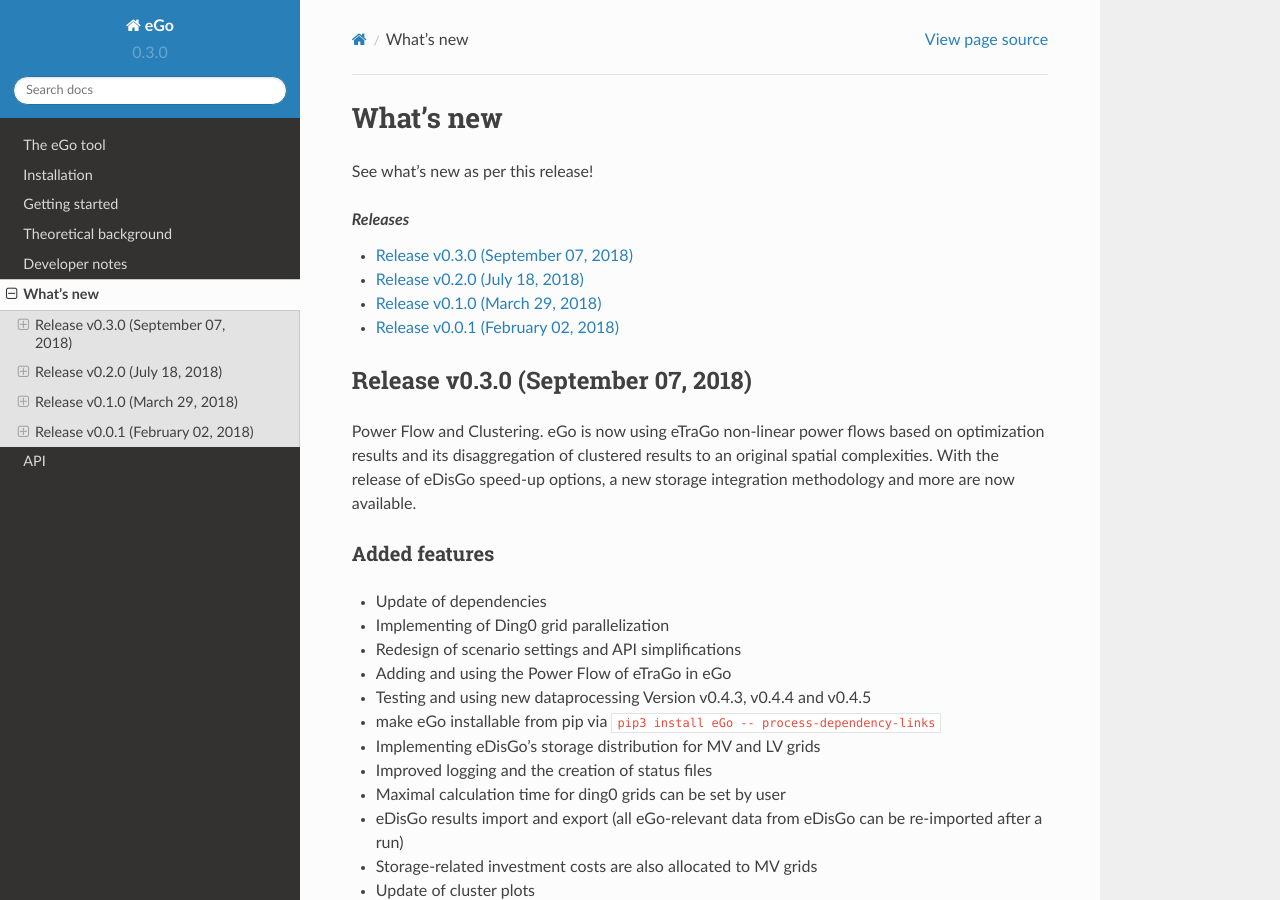
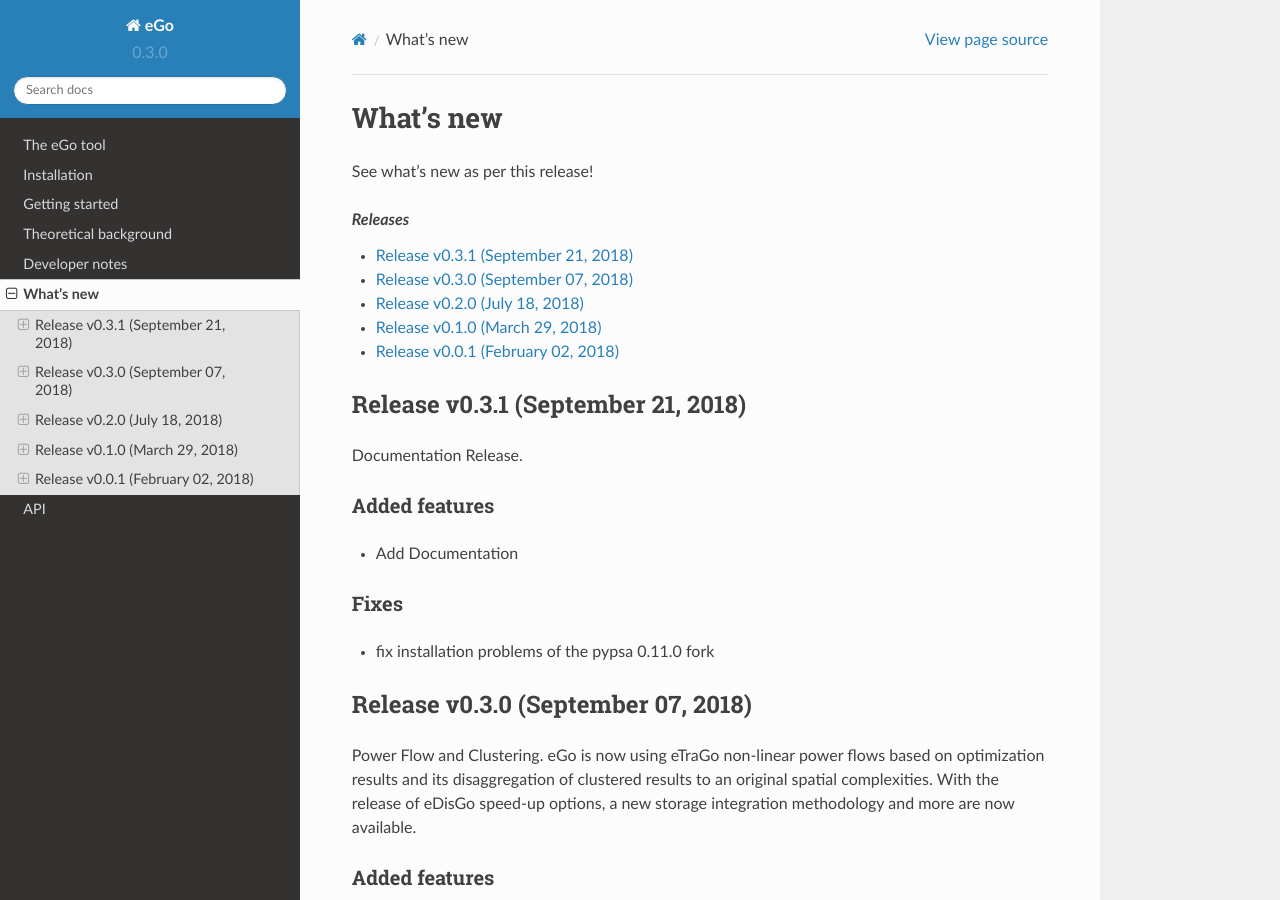
Before and after one commit to openego/eGo, a Sphinx documentation site: the page built from doc/whatsnew.rst, in a window 1280 px wide and 900 px high. Built offline with Sphinx 7.4.7 and the Read the Docs theme 2.0.0, drawn with Linux system fonts in a browser that asks for light colours; formulas are drawn with MathJax 3.

Commit message:
add new docu and files

```diff
--- a/doc/conf.py
+++ b/doc/conf.py
@@ -109,26 +109,26 @@
 def setup(app):
     app.connect("source-read", rstjinja)
 
-import requests
+#import requests
 
-oep_url= 'http://oep.iks.cs.ovgu.de/'
+#oep_url= 'http://oep.iks.cs.ovgu.de/'
 
 # get data from oedb test
-power_class = requests.get(oep_url+'/api/v0/schema/model_draft/tables/ego_power_class/rows/', ).json()
+#power_class = requests.get(oep_url+'/api/v0/schema/model_draft/tables/ego_power_class/rows/', ).json()
 
-import json
-path = os.getcwd()
-json_file = '../ego/scenario_setting.json'
+#import json
+#path = os.getcwd()
+#json_file = '../ego/scenario_setting.json'
 
-with open(path +'/'+json_file) as f:
-    scn_set = json.load(f)
-
-json_global = list(scn_set['eTraGo'])
-
-html_context = {
-    'power_class': power_class,
-    'scn_setting': scn_set
-}
+#with open(path +'/'+json_file) as f:
+#    scn_set = json.load(f)
+#
+#json_global = list(scn_set['eTraGo'])
+#
+#html_context = {
+#    'power_class': power_class,
+#    'scn_setting': scn_set
+#}
 
 
 # add RestFull API
--- a/doc/whatsnew.rst
+++ b/doc/whatsnew.rst
@@ -8,6 +8,7 @@
     :local:
     :backlinks: top
 
+.. include:: whatsnew/v0-3-1.rst
 .. include:: whatsnew/v0-3-0.rst
 .. include:: whatsnew/v0-2-0.rst
 .. include:: whatsnew/v0-1-0.rst
--- a/doc/whatsnew/v0-3-0.rst
+++ b/doc/whatsnew/v0-3-0.rst
@@ -1,5 +1,5 @@
 Release v0.3.0 (September 07, 2018)
-++++++++++++++++++++++++++++++++
++++++++++++++++++++++++++++++++++++
 
 Power Flow and Clustering. eGo is now using eTraGo non-linear power flows based
 on optimization results and its disaggregation of clustered results
--- /dev/null
+++ b/doc/whatsnew/v0-3-1.rst
@@ -0,0 +1,15 @@
+Release v0.3.1 (September 21, 2018)
++++++++++++++++++++++++++++++++++++
+
+Documentation Release.
+
+
+Added features
+--------------
+
+* Add Documentation
+
+
+Fixes
+-----
+*  fix installation problems of the pypsa 0.11.0 fork
```
Also changed, not shown: doc/files/investment_costs_of_grid_ measures.csv (added, +8 -0 lines), doc/theoretical_background.rst (+141 -6 lines), doc/files/storage_units.csv (renamed from doc/storage_units.csv), doc/images/etrago-storage_parameters.png (added).
